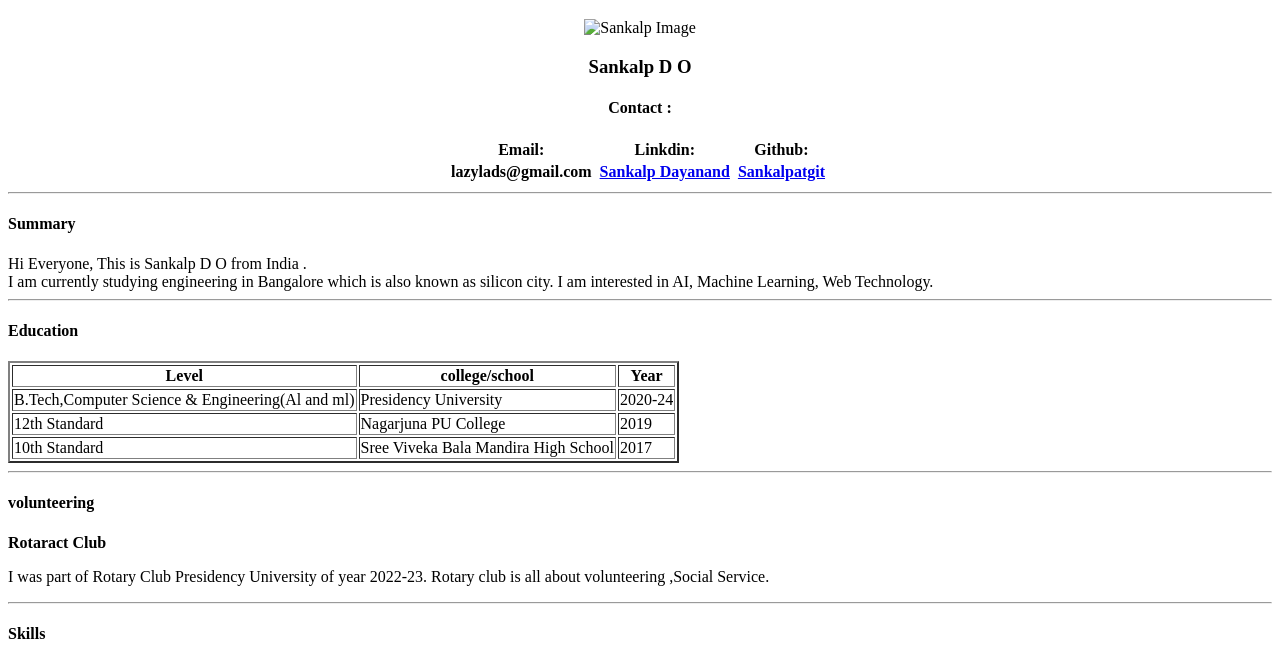
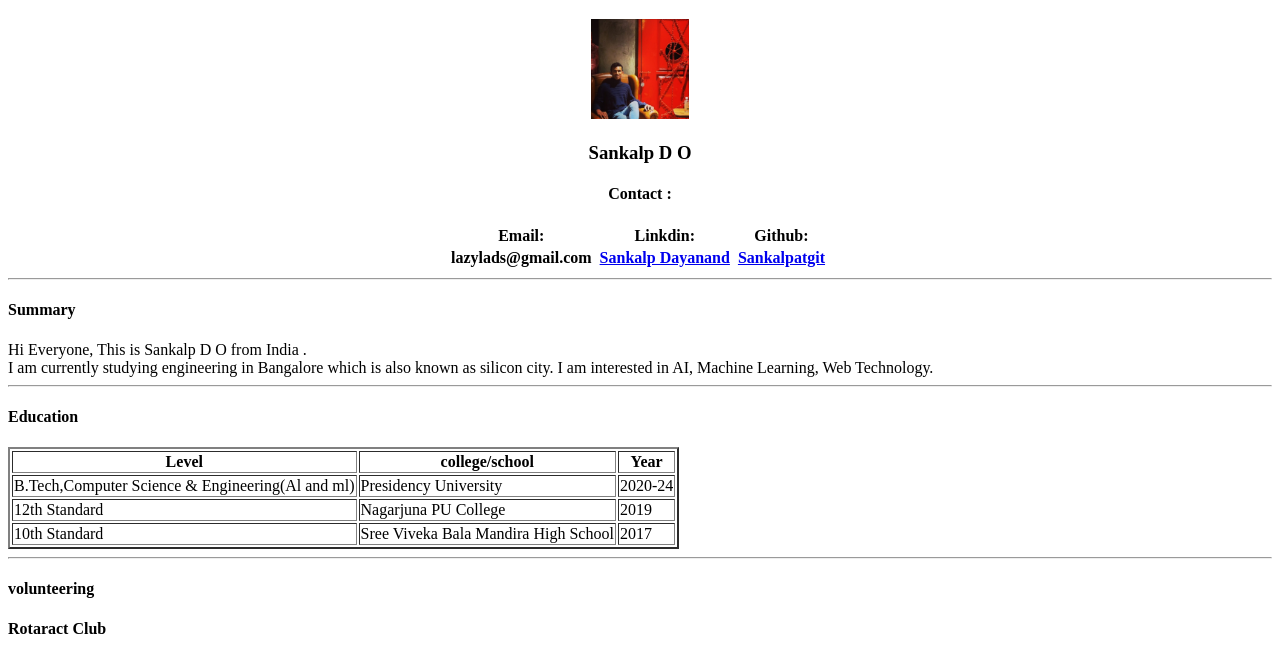
Before and after one commit to Sankalpatgit/Myresume-capstone-project-1, a plain HTML site: page index.html in a window 1280 px wide. Shown: the part 61-712 px from the top of the page. Drawn offline with Linux system fonts and the light colour scheme; the site is published under a folder, as on GitHub Pages, so addresses that start at the root find nothing.

Commit message:
index.html

```diff
--- a/index.html
+++ b/index.html
@@ -9,7 +9,7 @@
 <body >
     <center>
     <h1>MY RESUME</h1>
-      <img src="/me.jpg" alt="Sankalp Image" height="100">
+      <img src="me.jpg" alt="Sankalp Image" height="100">
     <h3>Sankalp D O</h3>
     <h4>Contact :</h4>
     <table>
```
